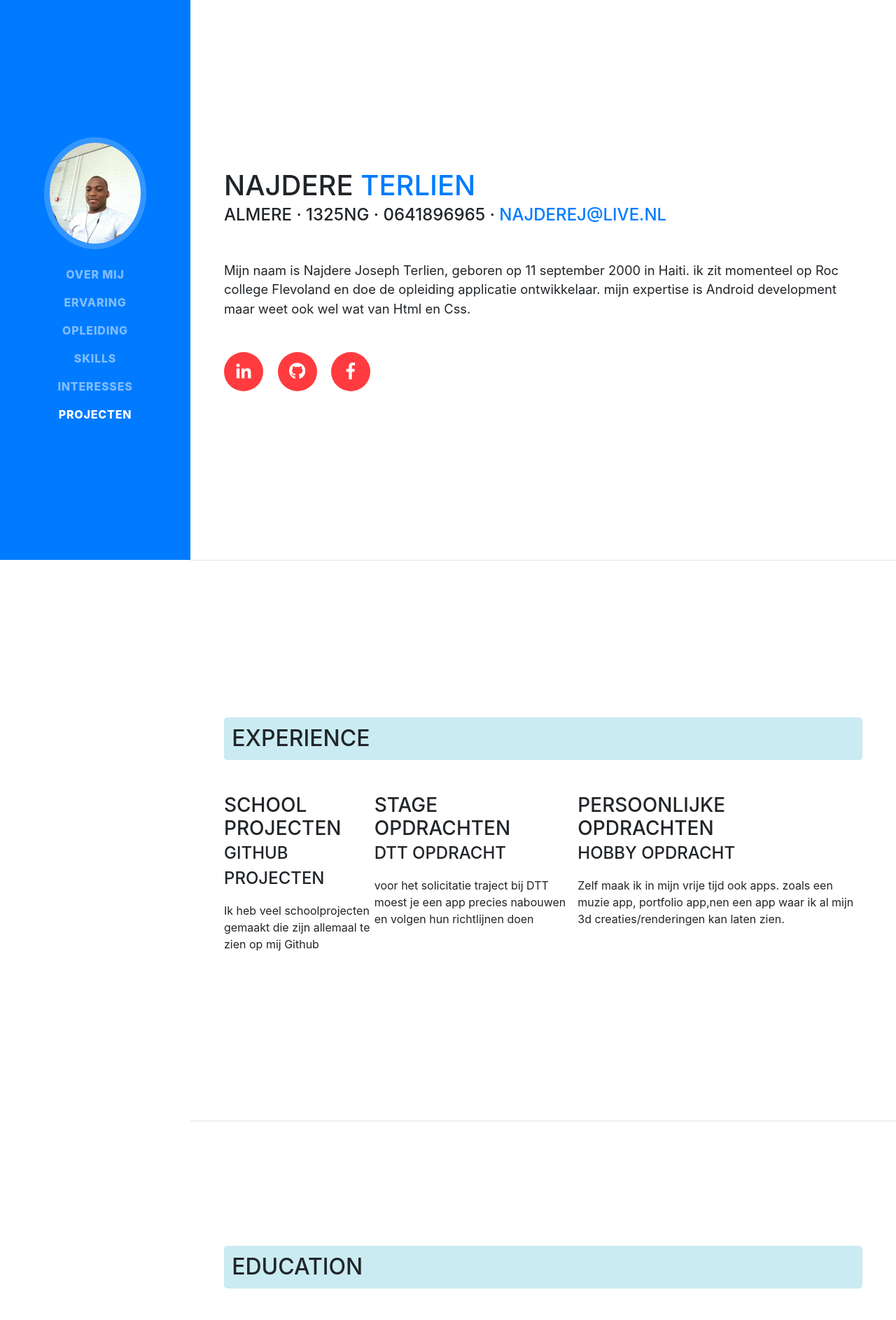
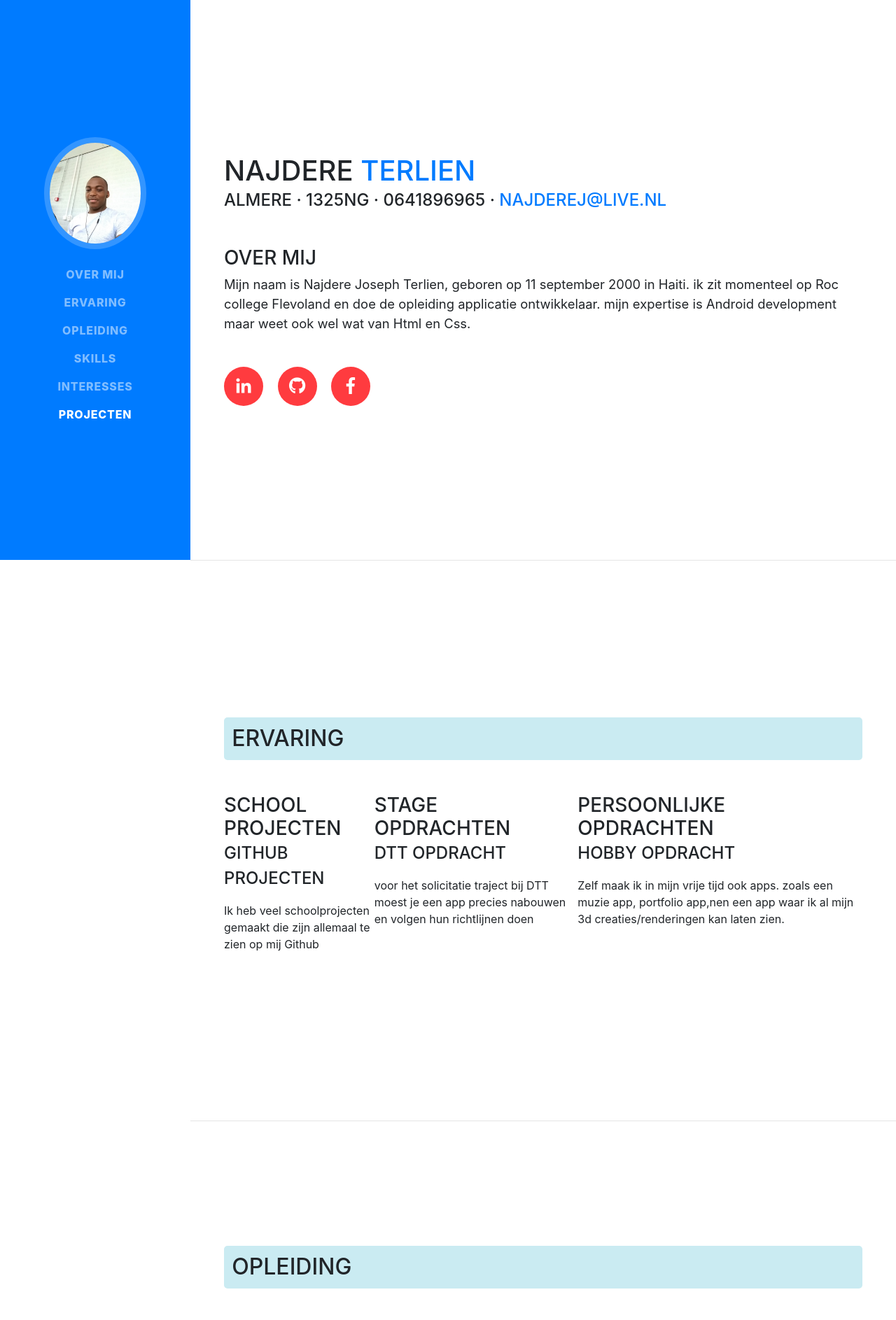
Before and after one commit to NajdereT/NajdereT.github.io, a website with bundled scripts: page index.html in a window 1280 px wide. Shown: the top 1886 px of the page at 70% size. Built offline with nearby package versions, Linux system fonts and the light colour scheme; a web font is replaced by a local one.

Commit message:
update 30-01-2019 09:06
changed all language to dutch, made the playstore links correct

```diff
--- a/index.html
+++ b/index.html
@@ -69,6 +69,7 @@
           <div class="subheading mb-5">Almere · 1325NG · 0641896965 ·
             <a href="mailto:name@email.com">najdereJ@live.nl</a>
           </div>
+          <H3>Over mij</H3>
           <p class="lead mb-5">Mijn naam is Najdere Joseph Terlien, geboren op 11 september 2000 in Haiti.
             ik zit momenteel op Roc college Flevoland en doe de opleiding applicatie ontwikkelaar. mijn expertise is
             Android development maar weet ook wel wat van Html en Css.
@@ -92,7 +93,7 @@
 
       <section class="resume-section p-3 p-lg-5 d-flex flex-column" id="experience">
         <div class="my-auto">
-          <h2 class="mb-5">Experience</h2>
+          <h2 class="mb-5">Ervaring</h2>
 
           <div class="resume-item d-flex flex-column flex-md-row">
             <div class="resume-content mr-auto">
@@ -123,7 +124,7 @@
 
       <section class="resume-section p-3 p-lg-5 d-flex flex-column" id="education">
         <div class="my-auto">
-          <h2 class="mb-5">Education</h2>
+          <h2 class="mb-5">Opleiding</h2>
 
           <div class="resume-item d-flex flex-column flex-md-row mb-5">
             <div class="resume-content mr-auto">
@@ -227,7 +228,7 @@
             </li>
             <li>
               <img class="img-promo" src="img/nterlien.png">
-              <a href='https://play.google.com/store/apps/details?id=myapp.example.najdere.nmusic&pcampaignid=MKT-Other-global-all-co-prtnr-py-PartBadge-Mar2515-1'>
+              <a href='https://play.google.com/store/apps/details?id=myapp.example.nterlien'>
                 <img class="img-playstore" alt='Get it on Google Play' src='https://play.google.com/intl/en_us/badges/images/generic/en_badge_web_generic.png'/>
               </a></li>
 
```
